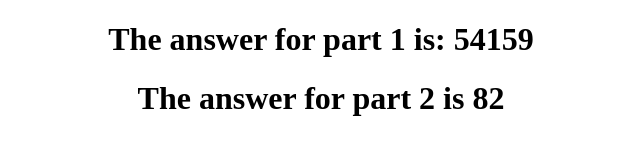
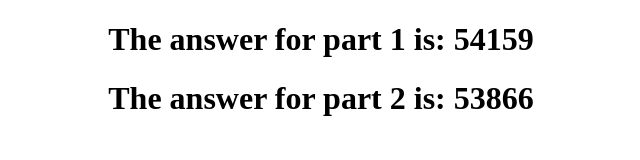
Before and after one commit to nagrampai/aoc2023, a plain HTML site: page day-1/index.html in a window 1280 px wide. Shown: the whole page, without its empty margins (319-959 px from the left). Drawn offline with Linux system fonts and the light colour scheme.

Commit message:
solution part 2

```diff
--- a/day-1/index.html
+++ b/day-1/index.html
@@ -16,5 +16,7 @@
     <h1 id="result-1"></h1>
     <h1 id="result-2"></h1>
 
+    <div id="details"></div>
+
 </body>
 </html>
--- a/day-1/solution-1.js
+++ b/day-1/solution-1.js
@@ -3,7 +3,7 @@ import { calibrationStrings } from "./calibration.js";
 // convert callibration string to array of strings
 const calibrationArray = calibrationStrings.split("\n");
 
-function getFirstAndLastNumberWithinString ( calibrationString ) {
+function getFirstAndLastNumberWithinString ( calibrationString ){
     const numbersInString = [];
 
     for ( const char of calibrationString ) {
@@ -21,9 +21,11 @@ function getFirstAndLastNumberWithinString ( calibrationString ) {
     }
 }
 
-const calibrationArrayNumbers = calibrationArray.map ( getFirstAndLastNumberWithinString );
+const calibrationArrayNumbers = calibrationArray.map(getFirstAndLastNumberWithinString);
 
-const answer =  calibrationArrayNumbers.reduce ( ( a, b ) => a + b, 0 );
+const answer = calibrationArrayNumbers.reduce((a, b) => a + b, 0);
 
-const answerElement = document.getElementById ( "result-1" );
-answerElement.innerHTML = `The answer for part 1 is: ${ answer }`;
+const answerElement = document.getElementById("result-1");
+if (answerElement) {
+    answerElement.innerHTML = `The answer for part 1 is: ${answer}`;
+}
--- a/day-1/solution-2.js
+++ b/day-1/solution-2.js
@@ -1,9 +1,9 @@
 import { calibrationStrings } from "./calibration.js";
 
-//const calibrationArray = calibrationStrings.split("\n");
-const calibrationArray = ['eightqrssm9httwogqshfxninepnfrppfzhsc'];
+const calibrationArray =calibrationStrings.split("\n");
 
-function getFirstAndLastNumberWithinString ( calibrationString ) {
+
+function getFirstAndLastNumberWithinString ( argString ) {
     const numbersWordsMap = new Map(
         [
             [ 'zero', 0 ],
@@ -18,52 +18,58 @@ function getFirstAndLastNumberWithinString ( calibrationString ) {
             [ 'nine', 9 ]
          ]
     );
+    const numberKeys = Array.from( numbersWordsMap.keys() );
 
-    function startsWithNumberWord ( string ) {
-        for ( const key of numKeys ) {
-            if ( string.startsWith( key ) ) {
-                return key;
+    const numbersInString = [];
+
+    function startsWithAnyNumberKey ( stringToCheck ) {
+        for ( const numberKey of numberKeys ) {
+            if ( stringToCheck.startsWith( numberKey ) ) {
+                return numberKey;
             }
         }
-        return false;
+        return null;
     }
 
-    const numKeys = Array.from(numbersWordsMap.keys());
+    function getNumberOrCropString ( stringToCrop ){
+        if ( stringToCrop.length === 0 ) {
+            return;
+        }
 
-    const numbersInString =[];
-
-    for ( const char of calibrationString ) {
-        if ( ! Number.isNaN( parseInt( char ) ) ) {
-            numbersInString.push( parseInt( char ) );
-            calibrationString = calibrationString.replace( char, '' );
-        } else if ( startsWithNumberWord( calibrationString ) ) {
-            const key = startsWithNumberWord( calibrationString );
-            numbersInString.push( numbersWordsMap.get( key ) );
-            console.log( numbersInString );
-            console.log( key );
-            calibrationString = calibrationString.replace( key, '' );
+        if ( ! Number.isNaN( parseInt ( stringToCrop[0] ) ) ) {
+            numbersInString.push( parseInt ( stringToCrop[0] ) );
+            getNumberOrCropString( stringToCrop.slice(1) );
+        } else if ( startsWithAnyNumberKey( stringToCrop ) ){
+            numbersInString.push( numbersWordsMap.get( startsWithAnyNumberKey( stringToCrop ) ) );
+            getNumberOrCropString( stringToCrop.slice(1) );
         } else {
-            console.log( char );
-            calibrationString = calibrationString.replace( char, '' );
+            getNumberOrCropString( stringToCrop.slice(1) );
         }
-        console.log( calibrationString );
     }
 
+    getNumberOrCropString( argString );
+
+    let finalNumber = 0;
     if ( numbersInString.length === 0 ) {
-        return 0;
+        //return 0;
+        finalNumber = 0;
     } else if ( numbersInString.length === 1 ) {
-        return numbersInString[0] * 11;
+        finalNumber =  numbersInString[0] * 11;
     } else {
-        return ( numbersInString[0] * 10 ) + numbersInString[ numbersInString.length - 1 ];
+        finalNumber =  ( numbersInString[0] * 10 ) + numbersInString[ numbersInString.length - 1 ];
     }
+    console.log( argString, numbersInString, finalNumber );
+
+    return finalNumber;
 }
 
-const calibrationArrayNumbers = calibrationArray.map ( getFirstAndLastNumberWithinString );
-console.log ( calibrationArrayNumbers );
+const calibrationArrayNumbers = calibrationArray.map( getFirstAndLastNumberWithinString );
+console.log( calibrationArrayNumbers );
 
+const answer = calibrationArrayNumbers.reduce( ( a, b ) => a + b, 0 );
+console.log(answer);
 
-const answer = calibrationArrayNumbers.reduce( ( a, b )=> a + b, 0);
-
-const answerDiv = document.getElementById( 'result-2' );
-
-answerDiv.innerHTML = `The answer for part 2 is ${answer}`;
+const answerElement = document.getElementById( "result-2" );
+if ( answerElement ) {
+    answerElement.innerHTML = `The answer for part 2 is: ${answer}`;
+}
```
